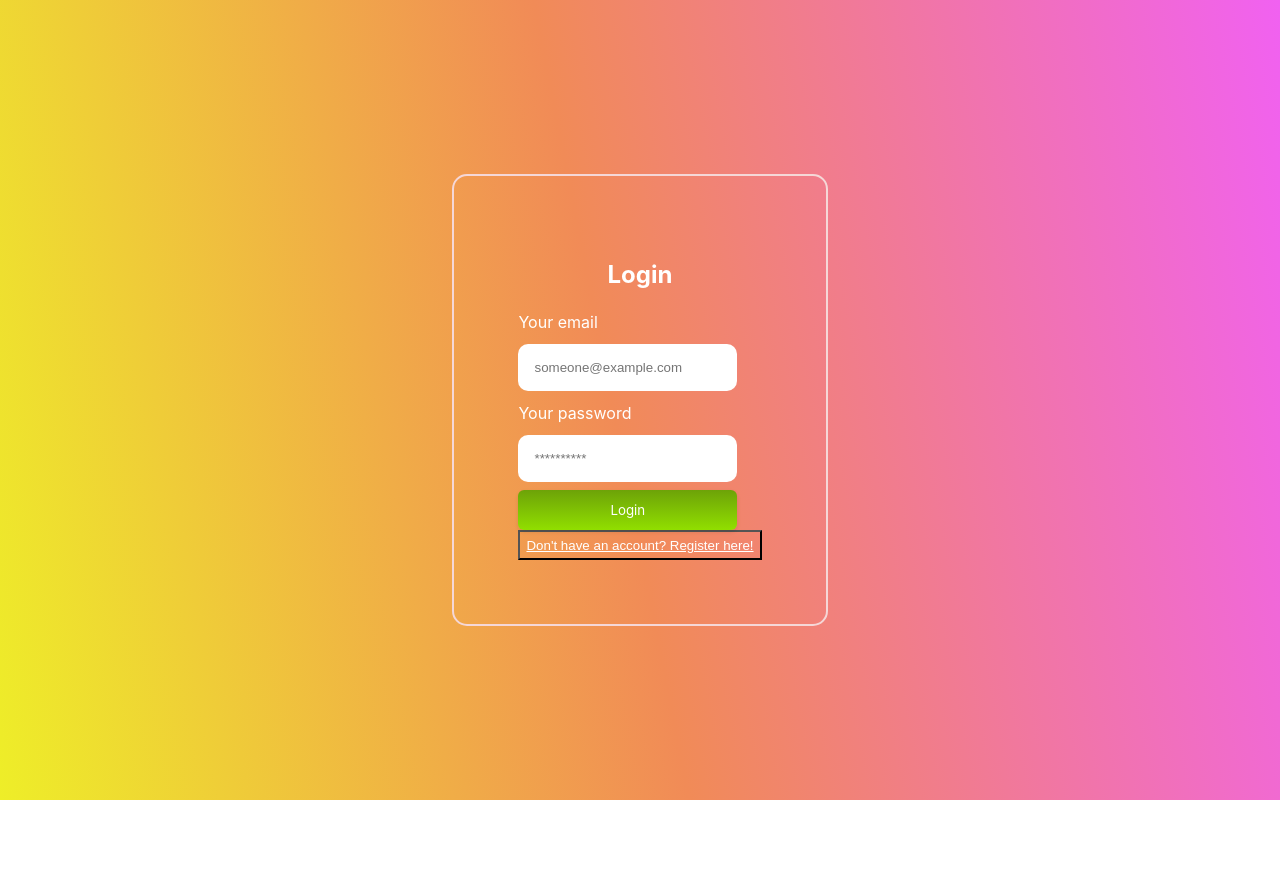
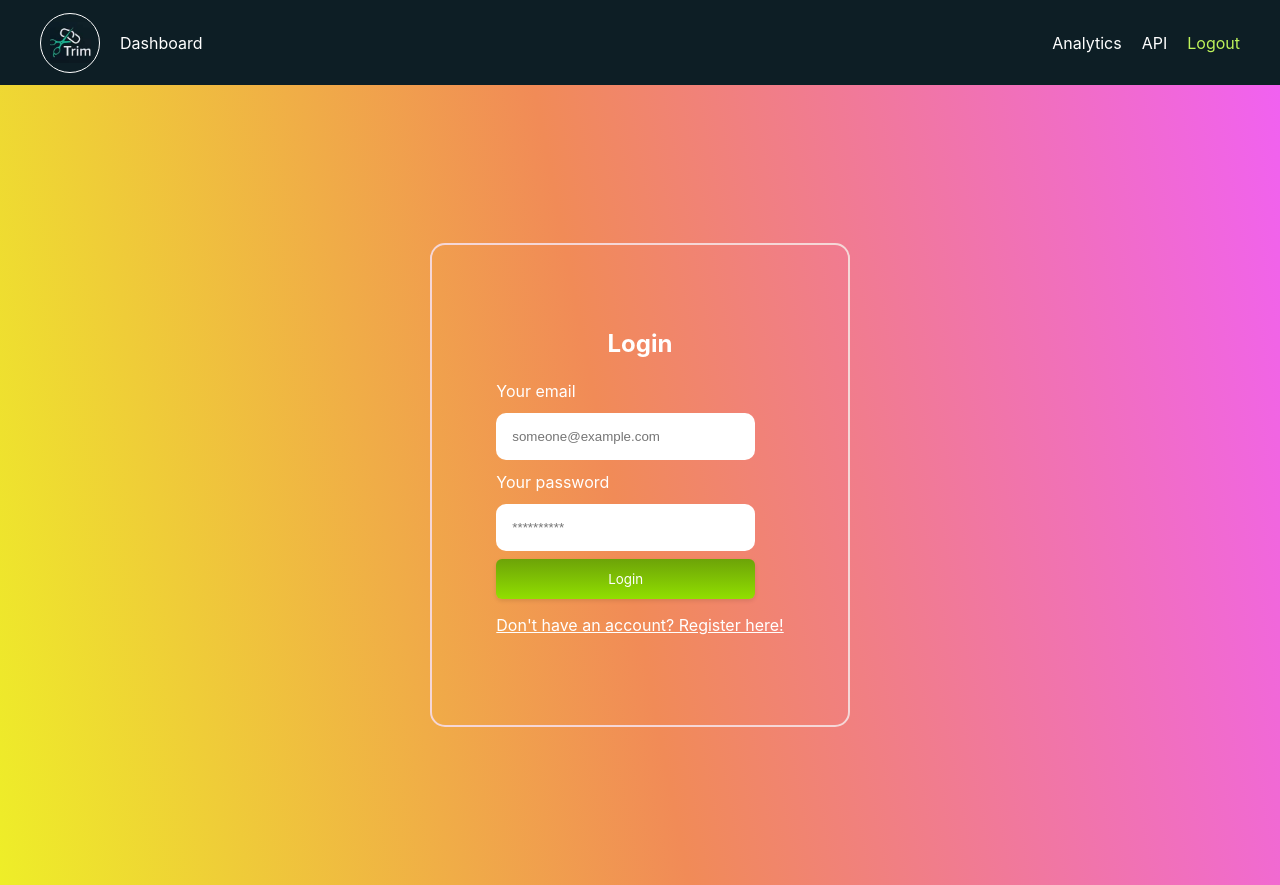
Before and after one commit to Harshit107/LinkShorten_Frontend, a React (Create React App) app: page /auth in a window 1280 px wide. Before the commit the page ends 800 px from the top, so only its background shows below. Built offline with nearby package versions, Linux system fonts and the light colour scheme.

Commit message:
Changed the login/logout code

```diff
--- a/src/component/auth/Auth.module.css
+++ b/src/component/auth/Auth.module.css
@@ -18,11 +18,12 @@
   text-decoration: underline;
   color: white;
   height: 30px;
-
 }
 .link-btn:hover,
 .link-btn:active {
-  box-shadow: 10px 10px rgba(0, 0, 0, 0.05);
-  transition: box-shadow 0.5s;
-  color: whitesmoke;
+  color: rgb(86, 86, 245);
 }
+
+.active {
+  color: var(--text-2);
+}
--- a/src/component/auth/Login.js
+++ b/src/component/auth/Login.js
@@ -2,28 +2,31 @@ import React, { useState } from "react";
 import styles from "./Auth.module.css";
 import Input from "../../utils/common/Input";
 import Button from "../../utils/common/Button";
+import { useNavigate } from "react-router-dom";
 
 export const Login = (props) => {
+  const navigate = useNavigate();
   const [email, setEmail] = useState("");
   const [password, setPassword] = useState("");
 
   const submitFormHandler = (event) => {
     event.preventDefault();
     console.log(email, password);
+    navigate("/");
   };
 
   const handleEmailChange = (e) => {
     setEmail(e.target.value);
-  }
+  };
 
   const handlePasswordChange = (e) => {
     setPassword(e.target.value);
-  }
+  };
 
   return (
     <div className={styles["form-container"]}>
       <h2>Login</h2>
-      <form  className={styles["login-form"]}>
+      <form className={styles["login-form"]}>
         <Input
           label={"Your email"}
           id={"email"}
@@ -39,13 +42,20 @@ export const Login = (props) => {
           onChange={handlePasswordChange}
         />
 
-        <Button type="submit" action={{onClick : submitFormHandler}} name="Login">Log In</Button>
+        <Button
+          type="submit"
+          action={{ onClick: submitFormHandler }}
+          name="Login"
+        >
+          Log In
+        </Button>
       </form>
-      <button
+      <p
         className={styles["link-btn"]}
-        onClick={() => props.onFormSubmission("register")}>
+        onClick={() => props.onFormSubmission("register")}
+      >
         Don't have an account? Register here!
-      </button>
+      </p>
     </div>
   );
 };
--- a/src/component/auth/Register.js
+++ b/src/component/auth/Register.js
@@ -1,8 +1,11 @@
 import { useState } from "react";
 import styles from "./Auth.module.css";
 import Input from "../../utils/common/Input";
+import Button from "../../utils/common/Button";
+import { useNavigate } from "react-router-dom";
 
 export const Register = (props) => {
+  const navigate = useNavigate();
   const [email, setEmail] = useState();
   const [password, setPassword] = useState();
   const [name, setName] = useState();
@@ -10,6 +13,7 @@ export const Register = (props) => {
   const submitFormHandler = (event) => {
     event.preventDefault();
     console.log(name, email, password);
+    navigate("/");
   };
   return (
     <div className={styles["form-container"]}>
@@ -37,14 +41,20 @@ export const Register = (props) => {
           onValueChanged={(val) => setPassword(val)}
         />
 
-        <button type="submit">Register</button>
+        <Button
+          type="submit"
+          action={{ onClick: submitFormHandler }}
+          name="Register"
+        >
+          Register
+        </Button>
       </form>
-      <button
+      <p
         className={styles["link-btn"]}
         onClick={() => props.onFormSubmission("login")}
       >
         Already have an account? Login here!
-      </button>
+      </p>
     </div>
   );
 };
--- a/src/component/header/Header.js
+++ b/src/component/header/Header.js
@@ -1,14 +1,13 @@
-import React, { useEffect, useState } from 'react'
-import { NavLink } from 'react-router-dom'
-import classes from './Header.module.css'
-import Circle from '../../utils/common/Circle'
-import LOGO_IMAGE from '../../image/logo.jpg';
-import { isLoggedIn, makeLogin } from '../../helper/Common';
-import Button from '../../utils/common/Button'
-import { clearLoacalstorage } from '../../helper/LocalStorage';
+import React, { useEffect, useState } from "react";
+import { NavLink } from "react-router-dom";
+import classes from "./Header.module.css";
+import Circle from "../../utils/common/Circle";
+import LOGO_IMAGE from "../../image/logo.jpg";
+import { isLoggedIn, makeLogin } from "../../helper/Common";
+import Button from "../../utils/common/Button";
+import { clearLoacalstorage } from "../../helper/LocalStorage";
 
 export default function Header() {
-
   const [login, setLoggedIn] = useState(false);
 
   useEffect(() => {
@@ -17,26 +16,44 @@ export default function Header() {
       setLoggedIn(isUserLoggedin);
     }
     checkLogin();
-  }, [])
-
+  }, []);
 
   return (
     <header>
       <nav className={classes.mainNav}>
         <div className={classes.division}>
           <Circle className={classes.circle}>
-            <img src={LOGO_IMAGE} alt='logo' className={classes.logo} />
+            <img src={LOGO_IMAGE} alt="logo" className={classes.logo} />
           </Circle>
-          <NavLink to={'/dashboard'} className={({ isActive }) => isActive ? classes.active : ''} >Dashboard</NavLink>
+          <NavLink
+            to={"/dashboard"}
+            className={({ isActive }) => (isActive ? classes.active : "")}
+          >
+            Dashboard
+          </NavLink>
         </div>
         <div className={classes.division}>
-          <NavLink to={'/analytics'} className={({ isActive }) => isActive ? classes.active : ''} >Analytics</NavLink>
-          <NavLink to={'/api'} className={({ isActive }) => isActive ? classes.active : ''} >API</NavLink>
-          {!login &&  <Button name="Login" action={{onClick : makeLogin}}></Button>}
-          {login && <Button name="Logout" action={{onClick : clearLoacalstorage}}></Button>}
+          <NavLink
+            to={"/analytics"}
+            className={({ isActive }) => (isActive ? classes.active : "")}
+          >
+            Analytics
+          </NavLink>
+          <NavLink
+            to={"/api"}
+            className={({ isActive }) => (isActive ? classes.active : "")}
+          >
+            API
+          </NavLink>
+          <NavLink
+            to={"/auth"}
+            className={({ isActive }) => (isActive ? classes.active : "")}
+            onClick={() => setLoggedIn(!login)}
+          >
+            {login ? "Login" : "Logout"}
+          </NavLink>
         </div>
       </nav>
-
     </header>
-  )
+  );
 }
```
Also changed, not shown: package.json (+41 -1 lines), src/App.js (+10 -11 lines), src/pages/Auth.js (+3 -5 lines), 1 other file (tests, documents, lock files or other folders).
